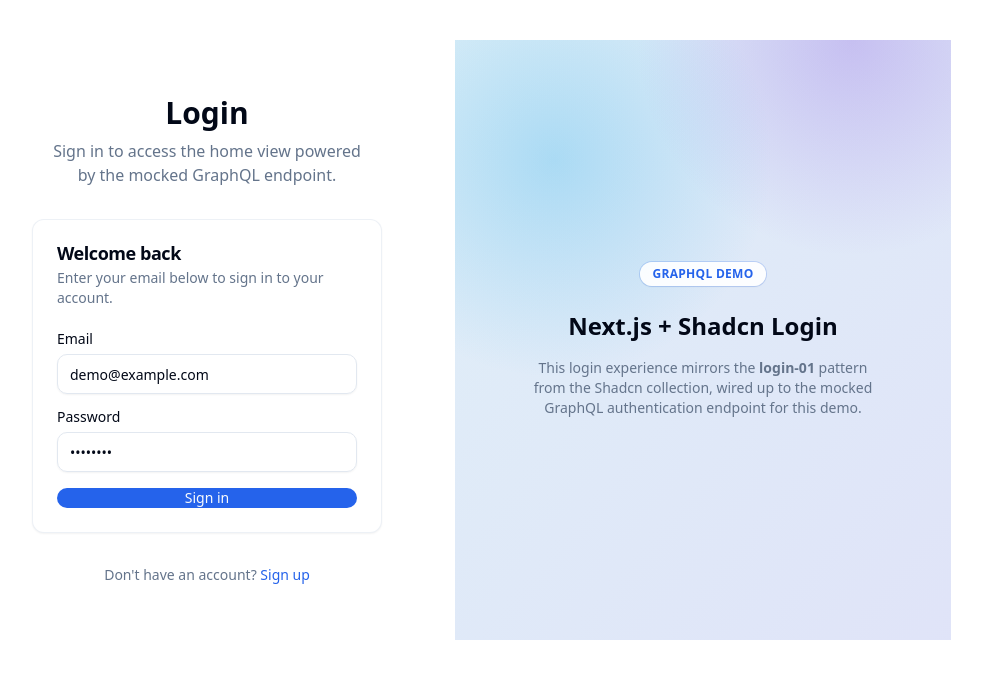
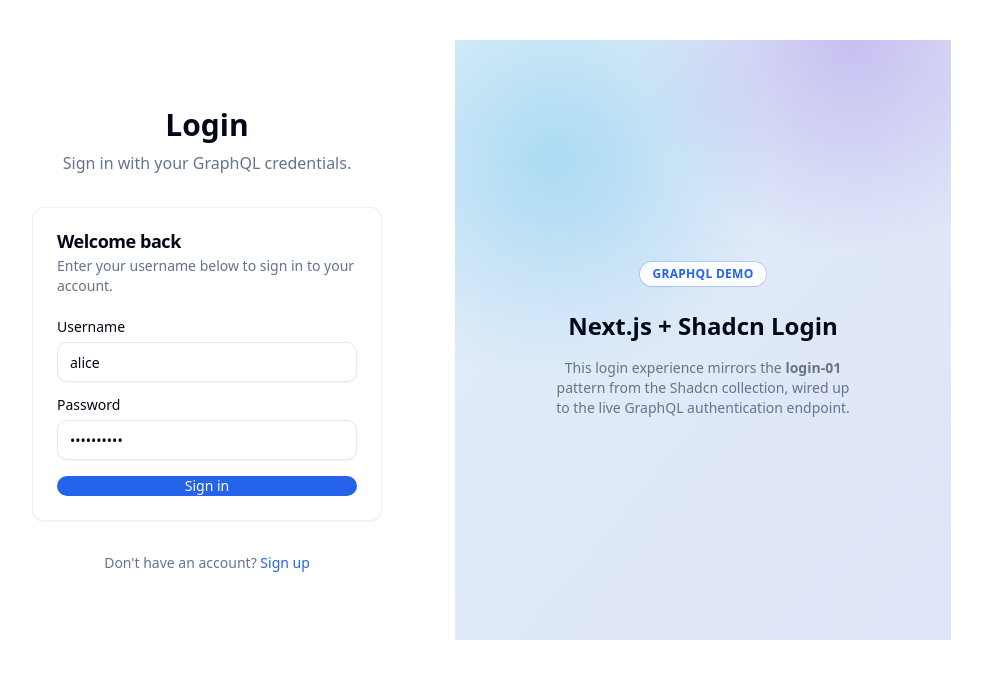
Before and after one commit to Takusei/test-codex, a Next.js app: page /login in a window 1280 px wide. Shown: the top 678 px of the page, without its empty margins (185-1167 px from the left). Built offline with nearby package versions, Linux system fonts and the light colour scheme; no server answers.

Commit message:
Wire auth pages to live GraphQL endpoint

```diff
--- a/app/login/page.tsx
+++ b/app/login/page.tsx
@@ -10,19 +10,24 @@ import { Input } from "@/components/ui/input";
 import { Label } from "@/components/ui/label";
 import { requestGraphQL } from "@/lib/graphql-client";
 
-const LOGIN_QUERY = `
-  query Login($email: String!, $password: String!) {
-    login(email: $email, password: $password) {
-      id
-      email
+const LOGIN_MUTATION = `
+  mutation Login($username: String!, $password: String!) {
+    login(username: $username, password: $password) {
+      token
+      user {
+        id
+        username
+        email
+        createdAt
+      }
     }
   }
 `;
 
 export default function LoginPage() {
   const router = useRouter();
-  const [email, setEmail] = useState("demo@example.com");
-  const [password, setPassword] = useState("password");
+  const [username, setUsername] = useState("alice");
+  const [password, setPassword] = useState("mypassword");
   const [error, setError] = useState<string | null>(null);
   const [loading, setLoading] = useState(false);
 
@@ -32,11 +37,16 @@ export default function LoginPage() {
     setError(null);
 
     try {
-      const data = await requestGraphQL<{ login: { id: string; email: string } }>(LOGIN_QUERY, {
-        email,
+      const data = await requestGraphQL<{
+        login: {
+          token: string;
+          user: { id: string; username: string; email: string; createdAt: string };
+        };
+      }>(LOGIN_MUTATION, {
+        username,
         password,
       });
-      localStorage.setItem("user", JSON.stringify(data.login));
+      localStorage.setItem("auth", JSON.stringify(data.login));
       router.push("/");
     } catch (err) {
       setError((err as Error).message);
@@ -51,29 +61,27 @@ export default function LoginPage() {
         <div className="mx-auto grid w-[350px] gap-8">
           <div className="grid gap-2 text-center">
             <h1 className="text-3xl font-bold">Login</h1>
-            <p className="text-balance text-muted-foreground">
-              Sign in to access the home view powered by the mocked GraphQL endpoint.
-            </p>
+            <p className="text-balance text-muted-foreground">Sign in with your GraphQL credentials.</p>
           </div>
 
           <Card className="border-border/60 shadow-sm">
             <CardHeader className="space-y-1">
               <CardTitle className="text-2xl">Welcome back</CardTitle>
-              <CardDescription>Enter your email below to sign in to your account.</CardDescription>
+              <CardDescription>Enter your username below to sign in to your account.</CardDescription>
             </CardHeader>
             <CardContent className="grid gap-4">
               <form className="grid gap-4" onSubmit={handleSubmit}>
                 <div className="grid gap-2">
-                  <Label htmlFor="email">Email</Label>
+                  <Label htmlFor="username">Username</Label>
                   <Input
-                    id="email"
-                    name="email"
-                    type="email"
-                    autoComplete="email"
-                    placeholder="m@example.com"
+                    id="username"
+                    name="username"
+                    type="text"
+                    autoComplete="username"
+                    placeholder="alice"
                     required
-                    value={email}
-                    onChange={(event) => setEmail(event.target.value)}
+                    value={username}
+                    onChange={(event) => setUsername(event.target.value)}
                   />
                 </div>
                 <div className="grid gap-2">
@@ -117,7 +125,7 @@ export default function LoginPage() {
             <h2 className="text-2xl font-semibold">Next.js + Shadcn Login</h2>
             <p className="max-w-[360px] text-balance text-sm text-muted-foreground">
               This login experience mirrors the <span className="font-semibold">login-01</span> pattern from the
-              Shadcn collection, wired up to the mocked GraphQL authentication endpoint for this demo.
+              Shadcn collection, wired up to the live GraphQL authentication endpoint.
             </p>
           </div>
         </div>
--- a/app/page.tsx
+++ b/app/page.tsx
@@ -7,9 +7,20 @@ import { Button } from "@/components/ui/button";
 import { Card, CardContent, CardHeader, CardTitle } from "@/components/ui/card";
 import { requestGraphQL } from "@/lib/graphql-client";
 
+const ME_QUERY = `
+  query Me {
+    me {
+      id
+      username
+      email
+      createdAt
+    }
+  }
+`;
+
 const HISTORY_QUERY = `
-  query History($userId: ID!) {
-    history(userId: $userId) {
+  query History {
+    history {
       id
       label
       timestamp
@@ -17,33 +28,35 @@ const HISTORY_QUERY = `
   }
 `;
 
-type User = { id: string; email: string };
+type Auth = { token: string; user: { id: string; username: string; email: string; createdAt: string } };
 type HistoryItem = { id: string; label: string; timestamp: string };
 
 export default function HomePage() {
   const router = useRouter();
-  const [user, setUser] = useState<User | null>(null);
+  const [auth, setAuth] = useState<Auth | null>(null);
   const [history, setHistory] = useState<HistoryItem[]>([]);
   const [loading, setLoading] = useState(false);
+  const [historyError, setHistoryError] = useState<string | null>(null);
 
   useEffect(() => {
-    const stored = typeof window !== "undefined" ? localStorage.getItem("user") : null;
+    const stored = typeof window !== "undefined" ? localStorage.getItem("auth") : null;
     if (!stored) {
       router.replace("/login");
       return;
     }
-    const parsed = JSON.parse(stored) as User;
-    setUser(parsed);
+    const parsed = JSON.parse(stored) as Auth;
+    setAuth(parsed);
 
     const fetchHistory = async () => {
       setLoading(true);
+      setHistoryError(null);
       try {
-        const data = await requestGraphQL<{ history: HistoryItem[] }>(HISTORY_QUERY, {
-          userId: parsed.id,
+        const data = await requestGraphQL<{ history: HistoryItem[] }>(HISTORY_QUERY, undefined, {
+          token: parsed.token,
         });
         setHistory(data.history);
       } catch (err) {
-        console.error(err);
+        setHistoryError((err as Error).message);
       } finally {
         setLoading(false);
       }
@@ -51,6 +64,22 @@ export default function HomePage() {
 
     fetchHistory();
   }, [router]);
+
+  useEffect(() => {
+    if (!auth) return;
+
+    const validateSession = async () => {
+      try {
+        const data = await requestGraphQL<{ me: Auth["user"] }>(ME_QUERY, undefined, { token: auth.token });
+        setAuth((current) => (current ? { ...current, user: data.me } : current));
+      } catch (err) {
+        console.error("Session validation failed", err);
+        router.replace("/login");
+      }
+    };
+
+    validateSession();
+  }, [auth, router]);
 
   return (
     <div className="grid gap-6 lg:grid-cols-[320px,1fr]">
@@ -61,7 +90,8 @@ export default function HomePage() {
         </CardHeader>
         <CardContent className="space-y-3">
           {loading ? <p className="text-sm text-muted-foreground">Loading history...</p> : null}
-          {!loading && history.length === 0 ? (
+          {historyError ? <p className="text-sm text-destructive">{historyError}</p> : null}
+          {!loading && !historyError && history.length === 0 ? (
             <p className="text-sm text-muted-foreground">No history yet.</p>
           ) : null}
           <ul className="space-y-2">
@@ -80,7 +110,7 @@ export default function HomePage() {
 
       <Card className="min-h-[320px]">
         <CardHeader>
-          <CardTitle>Welcome{user ? `, ${user.email}` : ""}</CardTitle>
+          <CardTitle>Welcome{auth ? `, ${auth.user.username}` : ""}</CardTitle>
         </CardHeader>
         <CardContent className="text-sm text-muted-foreground">
           <p>
--- a/app/register/page.tsx
+++ b/app/register/page.tsx
@@ -11,16 +11,22 @@ import { Label } from "@/components/ui/label";
 import { requestGraphQL } from "@/lib/graphql-client";
 
 const REGISTER_MUTATION = `
-  mutation Register($email: String!, $password: String!) {
-    register(email: $email, password: $password) {
-      id
-      email
+  mutation Register($username: String!, $email: String!, $password: String!) {
+    register(username: $username, email: $email, password: $password) {
+      token
+      user {
+        id
+        username
+        email
+        createdAt
+      }
     }
   }
 `;
 
 export default function RegisterPage() {
   const router = useRouter();
+  const [username, setUsername] = useState("");
   const [email, setEmail] = useState("");
   const [password, setPassword] = useState("");
   const [error, setError] = useState<string | null>(null);
@@ -34,11 +40,17 @@ export default function RegisterPage() {
     setSuccess(null);
 
     try {
-      const data = await requestGraphQL<{ register: { id: string; email: string } }>(REGISTER_MUTATION, {
+      const data = await requestGraphQL<{
+        register: {
+          token: string;
+          user: { id: string; username: string; email: string; createdAt: string };
+        };
+      }>(REGISTER_MUTATION, {
+        username,
         email,
         password,
       });
-      setSuccess(`Registered ${data.register.email}. You can now login.`);
+      setSuccess(`Registered ${data.register.user.email}. You can now login.`);
       setTimeout(() => router.push("/login"), 800);
     } catch (err) {
       setError((err as Error).message);
@@ -53,18 +65,29 @@ export default function RegisterPage() {
         <div className="mx-auto grid w-[350px] gap-8">
           <div className="grid gap-2 text-center">
             <h1 className="text-3xl font-bold">Create an account</h1>
-            <p className="text-balance text-muted-foreground">
-              Sign up to start using the demo and explore the mocked GraphQL history feed.
-            </p>
+            <p className="text-balance text-muted-foreground">Sign up to start using the GraphQL-powered demo.</p>
           </div>
 
           <Card className="border-border/60 shadow-sm">
             <CardHeader className="space-y-1">
               <CardTitle className="text-2xl">Register</CardTitle>
-              <CardDescription>Enter your email below to create your account.</CardDescription>
+              <CardDescription>Enter your details below to create your account.</CardDescription>
             </CardHeader>
             <CardContent className="grid gap-4">
               <form className="grid gap-4" onSubmit={handleSubmit}>
+                <div className="grid gap-2">
+                  <Label htmlFor="username">Username</Label>
+                  <Input
+                    id="username"
+                    name="username"
+                    type="text"
+                    autoComplete="username"
+                    placeholder="alice"
+                    required
+                    value={username}
+                    onChange={(event) => setUsername(event.target.value)}
+                  />
+                </div>
                 <div className="grid gap-2">
                   <Label htmlFor="email">Email</Label>
                   <Input
@@ -119,7 +142,7 @@ export default function RegisterPage() {
           <div className="space-y-4">
             <h2 className="text-2xl font-semibold">Signup-01 styling</h2>
             <p className="max-w-[360px] text-balance text-sm text-muted-foreground">
-              This registration flow echoes the <span className="font-semibold">signup-01</span> design while keeping the form wired to the mocked GraphQL mutation.
+              This registration flow echoes the <span className="font-semibold">signup-01</span> design while keeping the form wired to the live GraphQL mutation.
             </p>
           </div>
         </div>
--- a/lib/graphql-client.ts
+++ b/lib/graphql-client.ts
@@ -3,12 +3,19 @@ export type GraphQLResponse<T> = {
   errors?: { message: string }[];
 };
 
-const endpoint = "/api/graphql";
+const endpoint = process.env.NEXT_PUBLIC_GRAPHQL_ENDPOINT ?? "http://127.0.0.1:8000/graphql";
 
-export async function requestGraphQL<T>(query: string, variables?: Record<string, unknown>): Promise<T> {
+export async function requestGraphQL<T>(
+  query: string,
+  variables?: Record<string, unknown>,
+  options?: { token?: string },
+): Promise<T> {
   const response = await fetch(endpoint, {
     method: "POST",
-    headers: { "Content-Type": "application/json" },
+    headers: {
+      "Content-Type": "application/json",
+      ...(options?.token ? { Authorization: `Bearer ${options.token}` } : {}),
+    },
     body: JSON.stringify({ query, variables }),
   });
 
```
